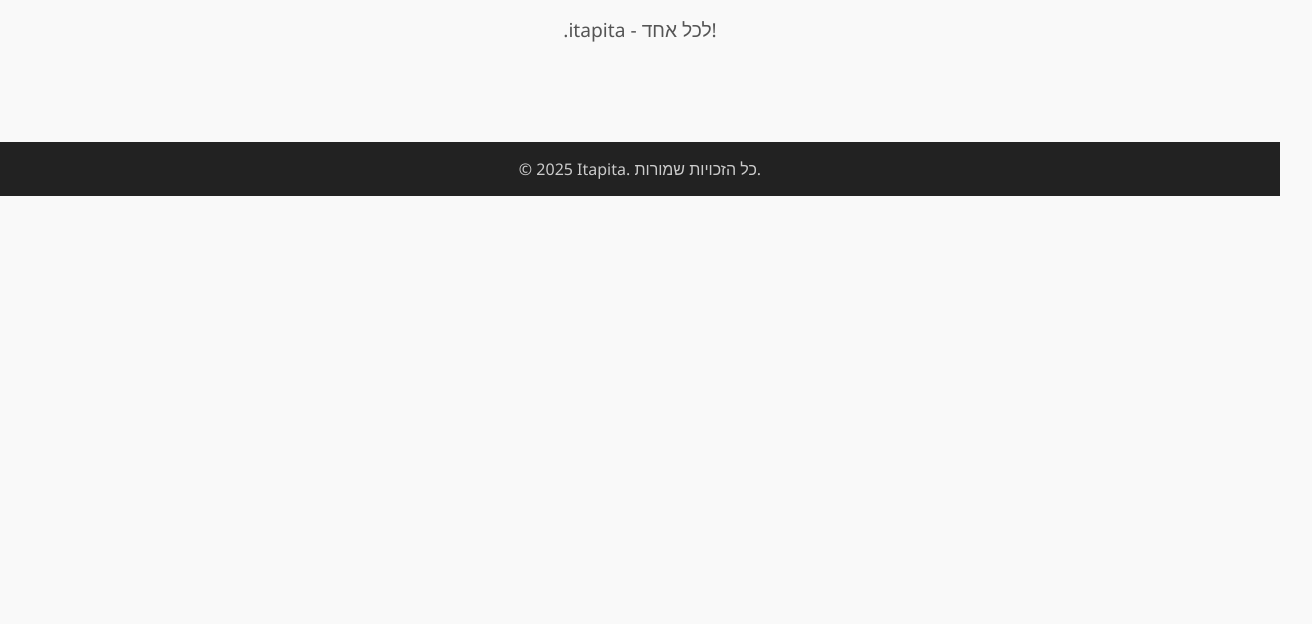
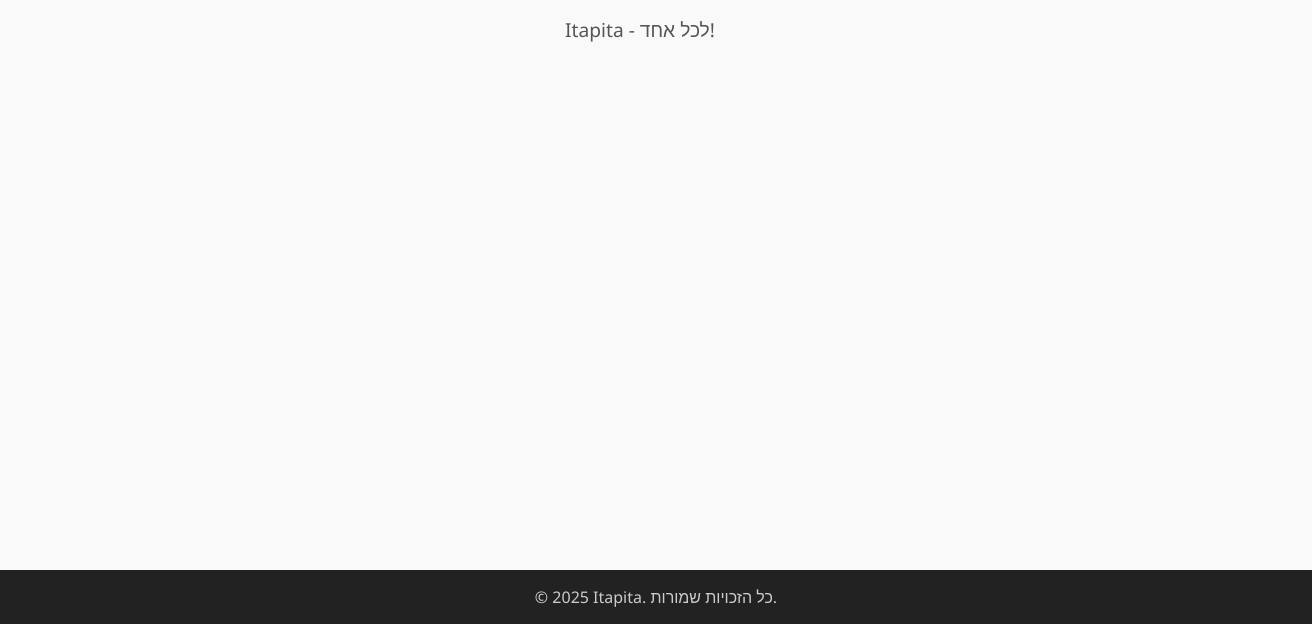
Before and after one commit to itapita470/pita-homepage, a plain HTML site: page index.html in a window 1280 px wide. Shown: the part 176-800 px from the top of the page, 1312 px wide, since content can reach past the window. Drawn offline with Linux system fonts and the light colour scheme.

Commit message:
Update index.html

```diff
--- a/index.html
+++ b/index.html
@@ -56,6 +56,9 @@
       text-align: center;
       padding: 1rem;
       margin-top: 3rem;
+      position: absolute;
+      bottom: 0;
+      width: 100%;
     }
   </style>
 </head>
@@ -72,7 +75,7 @@
 
   <main>
     <h2>Itapita - כל הקישורים במקום אחד</h2>
-    <p>.itapita - לכל אחד! </p>
+    <p>Itapita - לכל אחד!</p>
   </main>
 
   <footer>
```
